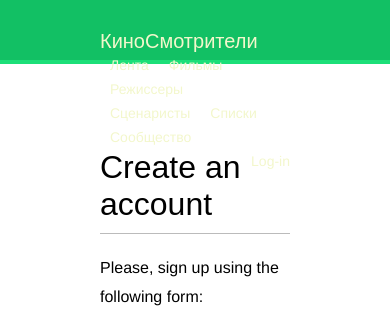
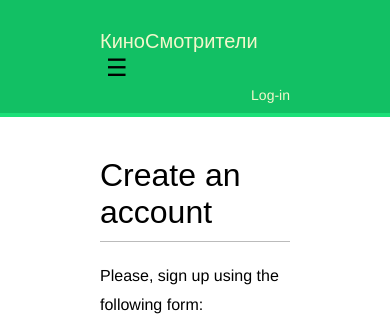
Before and after one commit to andreynetrebin/movie_watcher, a Django app: page /account/register/ in a window 390 px wide. Shown: the top 329 px of the page. Run offline with Django 5.2, Linux system fonts and the light colour scheme; parts of the project's set-up code (start-up, migrations or seed data) failed here and were passed over; some web fonts are replaced.

Commit message:
added adaptive for mobile devices

```diff
--- a/account/templates/base.html
+++ b/account/templates/base.html
@@ -9,6 +9,7 @@
 <body>
   <div id="header">
     <span class="logo">КиноСмотрители</span>
+    <button class="menu-toggle" aria-label="Toggle menu">&#9776;</button> <!-- Кнопка для открытия меню -->
 <ul class="menu">
     <li {% if section == "dashboard" %}class="selected"{% endif %}>
         <a href="{% url "movies:movie_actions" %}">Лента</a>
@@ -102,6 +103,14 @@ window.onclick = function(event) {
         }
     }
 }
+    document.addEventListener('DOMContentLoaded', function() {
+        const menuToggle = document.querySelector('.menu-toggle');
+        const menu = document.querySelector('.menu');
+
+        menuToggle.addEventListener('click', function() {
+            menu.classList.toggle('show'); // Переключаем класс show для отображения/скрытия меню
+        });
+    });
 {% endblock %}
 })
 </script>
--- a/static/css/base.css
+++ b/static/css/base.css
@@ -1,4 +1,45 @@
 @import url(//fonts.googleapis.com/css?family=Muli);
+
+/* Стили для мобильного меню */
+.menu {
+    display: none; /* Скрываем меню по умолчанию */
+    list-style: none;
+    padding: 0;
+    margin: 0;
+}
+
+.menu-toggle {
+    display: none; /* Скрываем кнопку по умолчанию */
+    font-size: 24px;
+    cursor: pointer;
+}
+
+/* Показываем кнопку на мобильных устройствах */
+@media (max-width: 768px) {
+    .menu-toggle {
+        display: block; /* Показываем кнопку на мобильных устройствах */
+    }
+
+    .menu {
+        display: none; /* Скрываем меню по умолчанию */
+        flex-direction: column; /* Вертикальное расположение элементов */
+        position: absolute; /* Позиционируем меню */
+        top: 50px; /* Располагаем под заголовком */
+        left: 0;
+        right: 0;
+        background-color: #12c064; /* Цвет фона меню */
+        z-index: 1000; /* Убедитесь, что меню поверх других элементов */
+    }
+
+    .menu.show {
+        display: flex; /* Показываем меню при добавлении класса show */
+    }
+
+    .menu li {
+        padding: 10px; /* Отступы для элементов меню */
+        text-align: center; /* Центрируем текст */
+    }
+}
 
 body {
     margin:0;
```
